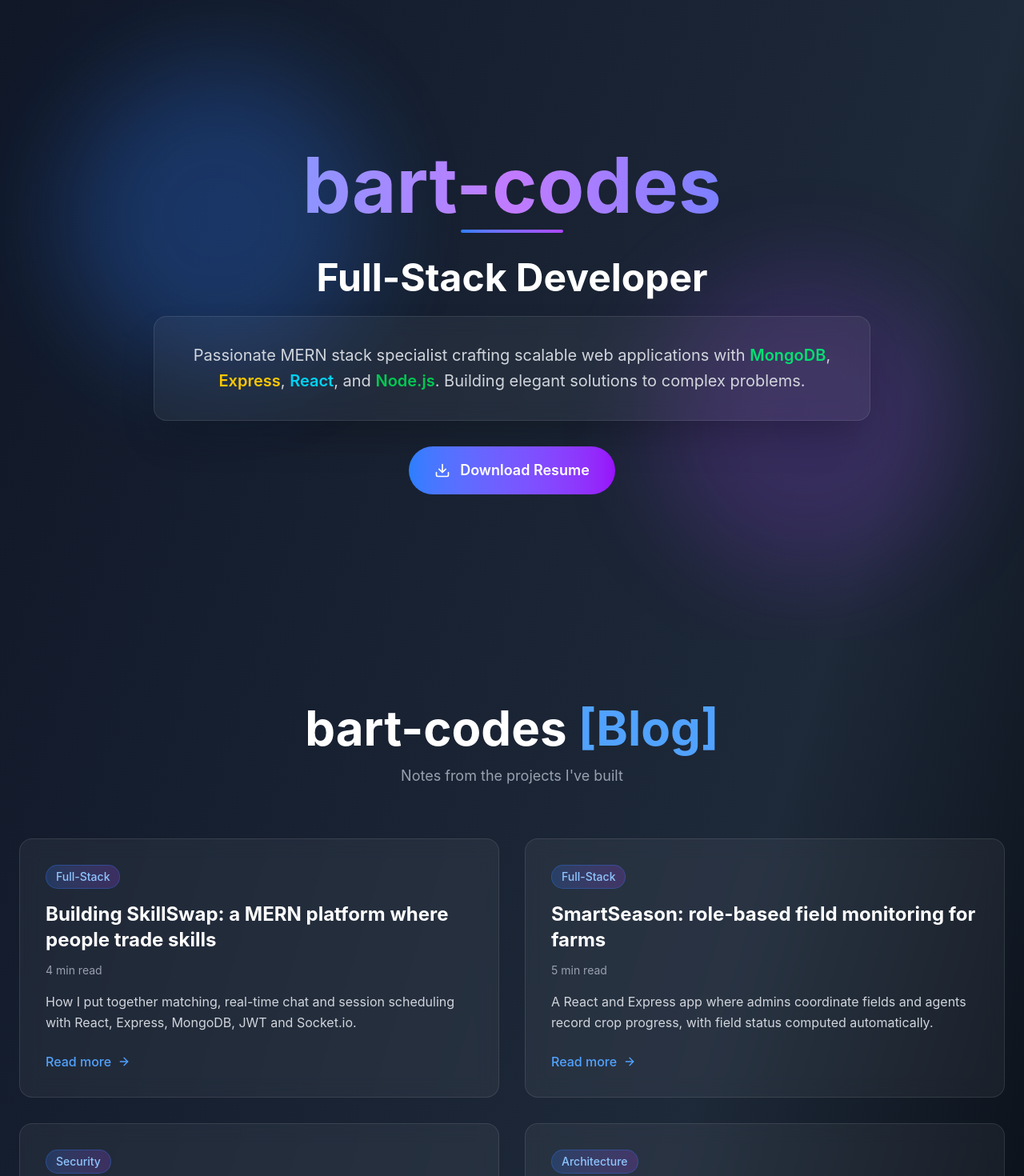
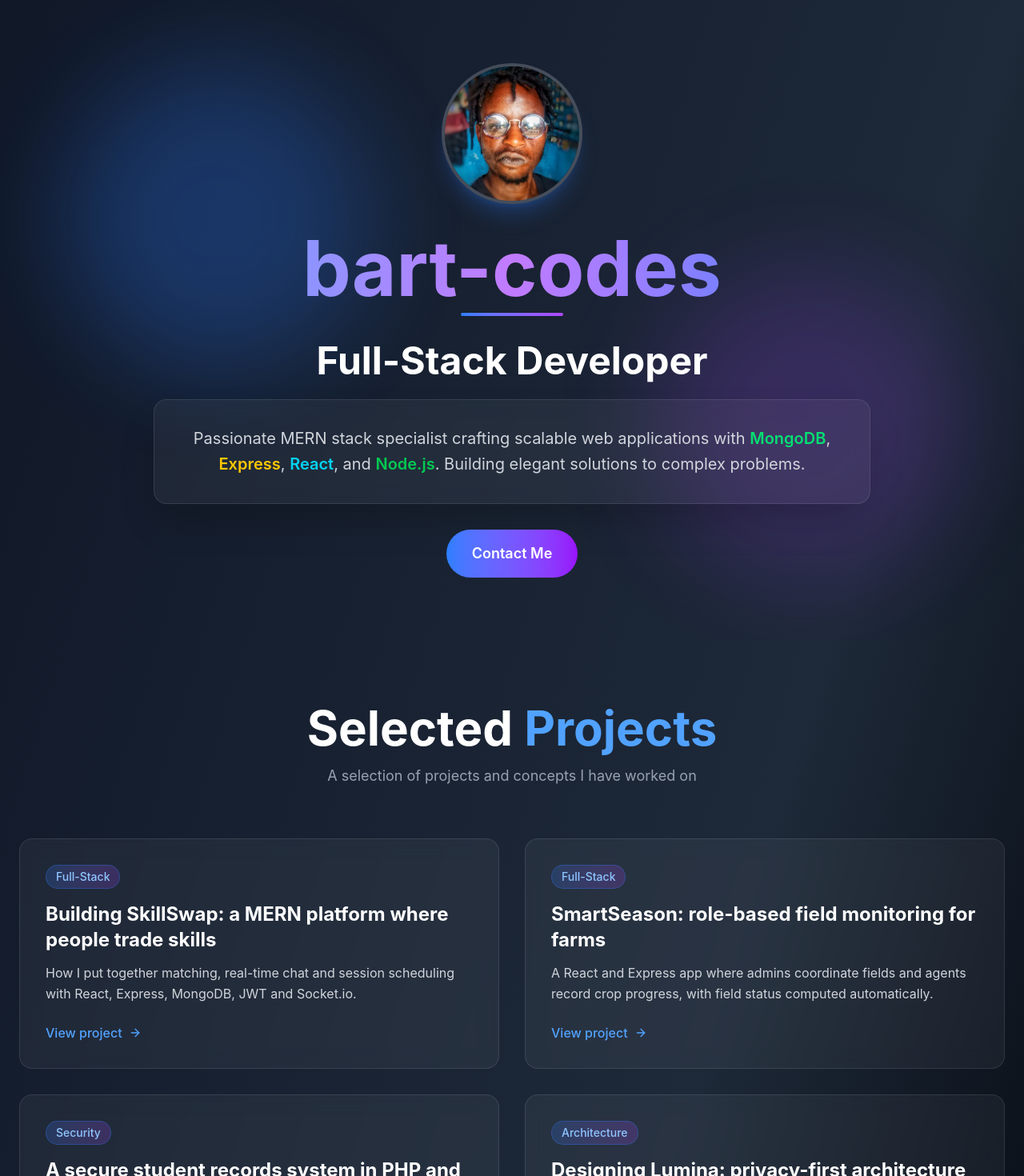
Before and after one commit to bart-codes/HAckathon1-Portfolio, a React (Vite) app: page / in a window 1280 px wide. Shown: the top 1470 px of the page at 80% size. Built offline with nearby package versions, Linux system fonts and the light colour scheme.

Commit message:
fixed buttons and image

```diff
--- a/src/app/App.tsx
+++ b/src/app/App.tsx
@@ -1,5 +1,5 @@
 import Hero from "./components/Hero";
-import Blog from "./components/Blog";
+import Projects from "./components/Projects";
 import Resume from "./components/Resume";
 import Contact from "./components/Contact";
 
@@ -9,7 +9,7 @@ export default function App() {
       {/* Main content */}
       <main className="relative">
         <Hero />
-        <Blog />
+        <Projects />
         <Resume />
         <Contact />
       </main>
--- a/src/app/components/Contact.tsx
+++ b/src/app/components/Contact.tsx
@@ -32,7 +32,7 @@ export default function Contact() {
   };
 
   return (
-    <section className="min-h-screen py-20 px-6 relative overflow-hidden">
+    <section id="contact" className="min-h-screen py-20 px-6 relative overflow-hidden">
       {/* Background decorative elements */}
       <div className="absolute top-40 left-10 w-72 h-72 bg-blue-500/20 rounded-full blur-3xl" />
       <div className="absolute bottom-40 right-10 w-72 h-72 bg-purple-500/20 rounded-full blur-3xl" />
--- a/src/app/components/Hero.tsx
+++ b/src/app/components/Hero.tsx
@@ -1,13 +1,6 @@
-import { Download } from "lucide-react";
+const portraitUrl = new URL("../../../brian.webp", import.meta.url).href;
 
 export default function Hero() {
-  const handleDownloadResume = () => {
-    // Create a mock resume download
-    const link = document.createElement('a');
-    link.href = '#resume';
-    link.click();
-  };
-
   return (
     <section className="min-h-screen flex items-center justify-center relative overflow-hidden px-6">
       {/* Animated background gradient orbs */}
@@ -15,6 +8,12 @@ export default function Hero() {
       <div className="absolute bottom-20 right-20 w-96 h-96 bg-purple-500/30 rounded-full blur-3xl animate-pulse" style={{ animationDelay: '1s' }} />
 
       <div className="relative z-10 max-w-4xl mx-auto text-center">
+        <img
+          src={portraitUrl}
+          alt="Bart Muturi"
+          className="w-36 h-36 md:w-44 md:h-44 object-cover rounded-full border-4 border-white/20 shadow-xl shadow-blue-500/20 mx-auto mb-8"
+        />
+
         {/* Brand name */}
         <div className="mb-8">
           <h1 className="text-6xl md:text-8xl font-bold bg-gradient-to-r from-blue-400 via-purple-400 to-blue-500 bg-clip-text text-transparent mb-2">
@@ -40,14 +39,13 @@ export default function Hero() {
           </p>
         </div>
 
-        {/* CTA Button */}
-        <button
-          onClick={handleDownloadResume}
+        {/* Contact CTA */}
+        <a
+          href="#contact"
           className="group relative inline-flex items-center gap-3 px-8 py-4 bg-gradient-to-r from-blue-500 to-purple-600 rounded-full text-white font-semibold text-lg transition-all duration-300 hover:scale-105 hover:shadow-lg hover:shadow-purple-500/50"
         >
-          <Download className="w-5 h-5 group-hover:animate-bounce" />
-          Download Resume
-        </button>
+          Contact Me
+        </a>
       </div>
     </section>
   );
--- a/src/app/components/Blog.tsx
+++ b/src/app/components/Projects.tsx
@@ -1,5 +1,5 @@
 import { useRef, useState } from "react";
-import { Calendar, ArrowRight, ArrowLeft } from "lucide-react";
+import { ArrowRight, ArrowLeft } from "lucide-react";
 
 type Section = {
   heading: string;
@@ -7,26 +7,22 @@ type Section = {
   bullets?: string[];
 };
 
-type BlogPost = {
+type Project = {
   id: number;
   title: string;
-  date?: string; // add a real date, e.g. "April 15, 2026". It only shows when set.
   excerpt: string;
   tag: string;
-  readTime: string;
   content: Section[];
-  links?: { label: string; href: string }[]; // add live demo / repo links when ready
+  links?: { label: string; href: string }[];
 };
 
-const blogPosts: BlogPost[] = [
+const projects: Project[] = [
   {
     id: 1,
     title: "Building SkillSwap: a MERN platform where people trade skills",
     excerpt:
       "How I put together matching, real-time chat and session scheduling with React, Express, MongoDB, JWT and Socket.io.",
     tag: "Full-Stack",
-    readTime: "4 min read",
-    // TODO: add date and links
     content: [
       {
         heading: "The idea",
@@ -70,8 +66,6 @@ const blogPosts: BlogPost[] = [
     excerpt:
       "A React and Express app where admins coordinate fields and agents record crop progress, with field status computed automatically.",
     tag: "Full-Stack",
-    readTime: "5 min read",
-    // TODO: add date and links
     content: [
       {
         heading: "The problem",
@@ -124,8 +118,6 @@ const blogPosts: BlogPost[] = [
     excerpt:
       "My capstone for the JP International examination: separate admin and student dashboards with prepared statements, hashed passwords, CSRF tokens and session timeouts.",
     tag: "Security",
-    readTime: "4 min read",
-    // TODO: add date and links
     content: [
       {
         heading: "The problem",
@@ -167,8 +159,6 @@ const blogPosts: BlogPost[] = [
     excerpt:
       "A design blueprint for a trauma-informed platform: anonymous profiles, client-side encrypted journals, a quick-exit button and strict access control.",
     tag: "Architecture",
-    readTime: "5 min read",
-    // TODO: add date. Keep this post at concept level: no schema, keys or endpoint details.
     content: [
       {
         heading: "A design, not a shipped product",
@@ -220,62 +210,59 @@ const blogPosts: BlogPost[] = [
   },
 ];
 
-export default function Blog() {
+export default function Projects() {
   const [activeId, setActiveId] = useState<number | null>(null);
   const sectionRef = useRef<HTMLElement | null>(null);
 
-  const activePost = blogPosts.find((post) => post.id === activeId) ?? null;
+  const activeProject = projects.find((project) => project.id === activeId) ?? null;
 
-  const showPost = (id: number | null) => {
+  const showProject = (id: number | null) => {
     setActiveId(id);
     sectionRef.current?.scrollIntoView({ behavior: "smooth", block: "start" });
   };
 
   return (
-    <section ref={sectionRef} id="blog" className="min-h-screen py-20 px-6">
+    <section
+      ref={sectionRef}
+      id="projects"
+      aria-labelledby="projects-heading"
+      className="min-h-screen py-20 px-6"
+    >
       <div className="max-w-7xl mx-auto">
         {/* Section header */}
         <div className="text-center mb-16">
-          <h2 className="text-5xl md:text-6xl font-bold text-white mb-4">
-            bart-codes <span className="text-blue-400">[Blog]</span>
+          <h2 id="projects-heading" className="text-5xl md:text-6xl font-bold text-white mb-4">
+            Selected <span className="text-blue-400">Projects</span>
           </h2>
-          <p className="text-gray-400 text-lg">Notes from the projects I've built</p>
+          <p className="text-gray-400 text-lg">
+            A selection of projects and concepts I have worked on
+          </p>
         </div>
 
-        {activePost ? (
-          /* Single post view */
+        {activeProject ? (
+          /* Single project view */
           <article className="max-w-3xl mx-auto">
             <button
               type="button"
-              onClick={() => showPost(null)}
+              onClick={() => showProject(null)}
               className="group flex items-center gap-2 text-blue-400 font-medium mb-8 hover:gap-3 transition-all focus:outline-none focus-visible:ring-2 focus-visible:ring-blue-400 rounded"
             >
               <ArrowLeft className="w-4 h-4" />
-              All posts
+              All projects
             </button>
 
             <div className="mb-4">
               <span className="inline-block px-3 py-1 bg-gradient-to-r from-blue-500/20 to-purple-500/20 border border-blue-500/30 rounded-full text-blue-300 text-sm font-medium">
-                {activePost.tag}
+                {activeProject.tag}
               </span>
             </div>
 
             <h3 className="text-3xl md:text-5xl font-bold text-white mb-4">
-              {activePost.title}
+              {activeProject.title}
             </h3>
 
-            <div className="flex flex-wrap items-center gap-4 text-gray-400 text-sm mb-10">
-              {activePost.date && (
-                <span className="flex items-center gap-2">
-                  <Calendar className="w-4 h-4" />
-                  <time>{activePost.date}</time>
-                </span>
-              )}
-              <span>{activePost.readTime}</span>
-            </div>
-
             <div className="backdrop-blur-md bg-white/5 border border-white/10 rounded-2xl p-8 space-y-8">
-              {activePost.content.map((section) => (
+              {activeProject.content.map((section) => (
                 <div key={section.heading}>
                   <h4 className="text-2xl font-bold text-white mb-3">
                     {section.heading}
@@ -296,9 +283,9 @@ export default function Blog() {
               ))}
             </div>
 
-            {activePost.links && activePost.links.length > 0 && (
+            {activeProject.links && activeProject.links.length > 0 && (
               <div className="flex flex-wrap gap-3 mt-8">
-                {activePost.links.map((link) => (
+                {activeProject.links.map((link) => (
                   <a
                     key={link.href}
                     href={link.href}
@@ -314,61 +301,50 @@ export default function Blog() {
 
             <button
               type="button"
-              onClick={() => showPost(null)}
+              onClick={() => showProject(null)}
               className="group flex items-center gap-2 text-blue-400 font-medium mt-10 hover:gap-3 transition-all focus:outline-none focus-visible:ring-2 focus-visible:ring-blue-400 rounded"
             >
               <ArrowLeft className="w-4 h-4" />
-              Back to all posts
+              Back to all projects
             </button>
           </article>
         ) : (
-          /* Blog grid */
+          /* Project grid */
           <div className="grid grid-cols-1 md:grid-cols-2 gap-8">
-            {blogPosts.map((post) => (
+            {projects.map((project) => (
               <article
-                key={post.id}
-                onClick={() => showPost(post.id)}
+                key={project.id}
+                onClick={() => showProject(project.id)}
                 className="group backdrop-blur-md bg-white/5 border border-white/10 rounded-2xl p-8 transition-all duration-300 hover:bg-white/10 hover:border-blue-500/50 hover:shadow-xl hover:shadow-blue-500/20 hover:-translate-y-1 cursor-pointer"
               >
                 {/* Tag */}
                 <div className="mb-4">
                   <span className="inline-block px-3 py-1 bg-gradient-to-r from-blue-500/20 to-purple-500/20 border border-blue-500/30 rounded-full text-blue-300 text-sm font-medium">
-                    {post.tag}
+                    {project.tag}
                   </span>
                 </div>
 
                 {/* Title */}
                 <h3 className="text-2xl font-bold text-white mb-3 group-hover:text-blue-400 transition-colors">
-                  {post.title}
+                  {project.title}
                 </h3>
 
-                {/* Date and read time */}
-                <div className="flex flex-wrap items-center gap-4 text-gray-400 text-sm mb-4">
-                  {post.date && (
-                    <span className="flex items-center gap-2">
-                      <Calendar className="w-4 h-4" />
-                      <time>{post.date}</time>
-                    </span>
-                  )}
-                  <span>{post.readTime}</span>
-                </div>
-
-                {/* Excerpt */}
+                {/* Project summary */}
                 <p className="text-gray-300 leading-relaxed mb-6">
-                  {post.excerpt}
+                  {project.excerpt}
                 </p>
 
-                {/* Read more link (a real button, so keyboard users can open posts) */}
+                {/* Details link (a real button, so keyboard users can open projects) */}
                 <button
                   type="button"
                   onClick={(e) => {
                     e.stopPropagation();
-                    showPost(post.id);
+                    showProject(project.id);
                   }}
-                  aria-label={`Read more: ${post.title}`}
+                  aria-label={`View project details: ${project.title}`}
                   className="flex items-center gap-2 text-blue-400 font-medium group-hover:gap-3 transition-all focus:outline-none focus-visible:ring-2 focus-visible:ring-blue-400 rounded"
                 >
-                  Read more
+                  View project
                   <ArrowRight className="w-4 h-4" />
                 </button>
               </article>
```
Also changed, not shown: src/app/components/Resume.tsx (+11 -4 lines).
